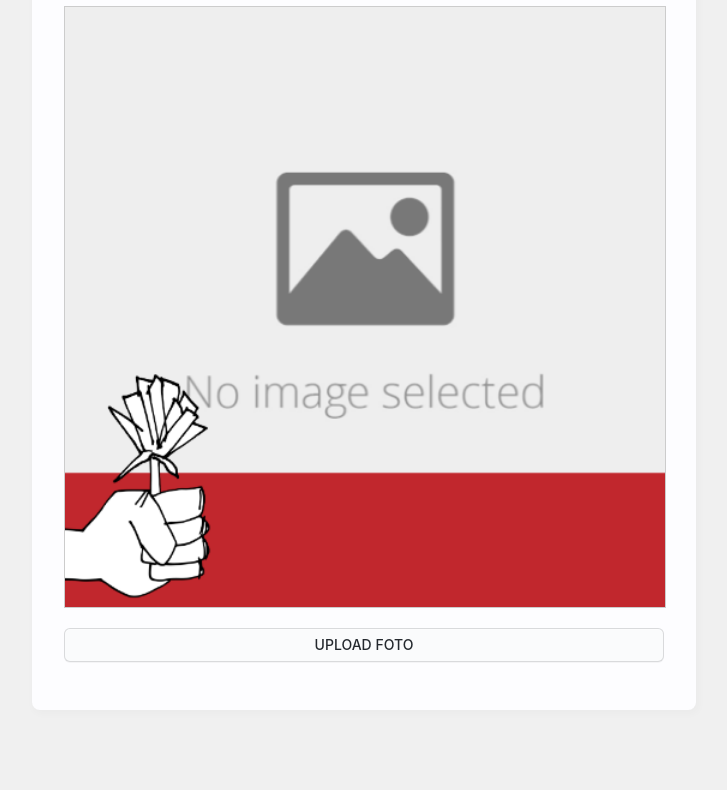
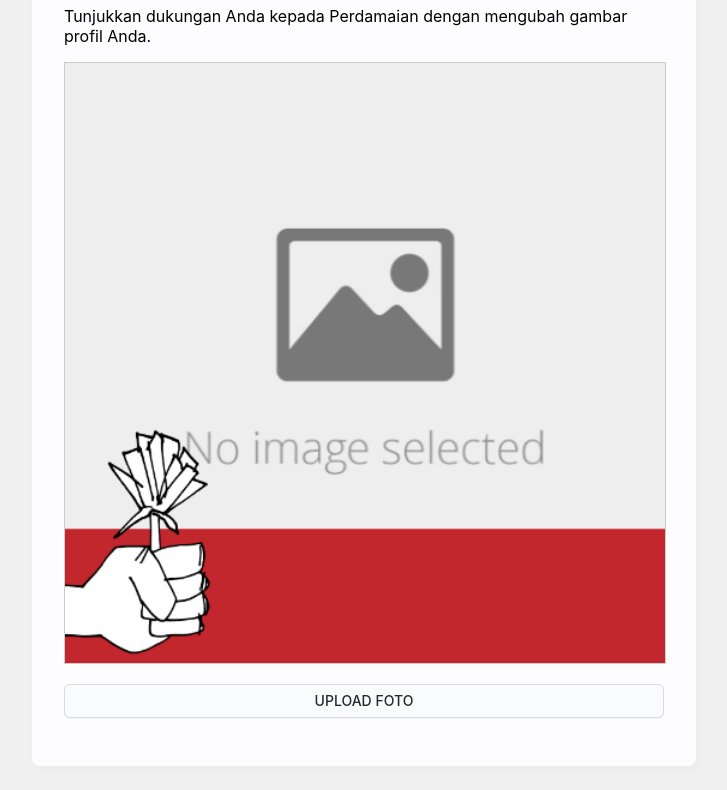
Before and after one commit to xtcodes/twibbon-apk, a plain HTML site: page index.html in a window 1280 px wide. Shown: the part 220-1010 px from the top of the page, without its empty margins (276-1003 px from the left). Drawn offline with Linux system fonts and the light colour scheme.

Commit message:
Update index.html

```diff
--- a/index.html
+++ b/index.html
@@ -11,6 +11,7 @@
 
   <h1>Twibbon Maker</h1>
     <div id="toast" class="toast"></div>
+    <p>Tunjukkan dukungan Anda kepada Perdamaian dengan mengubah gambar profil Anda.</p>
   <p>
     <canvas id="canvas" width="500" height="500"></canvas>
   </p>
```
